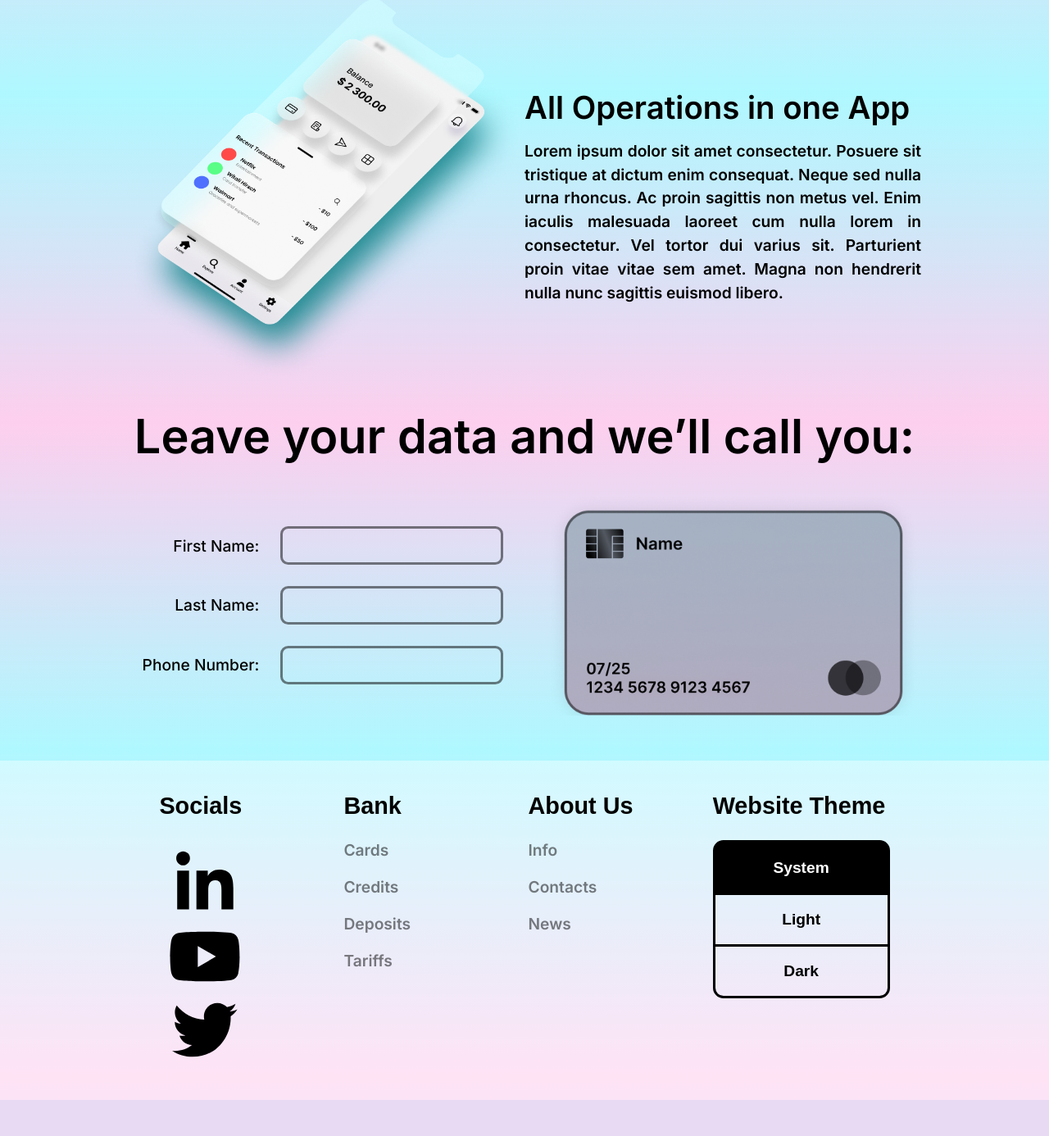
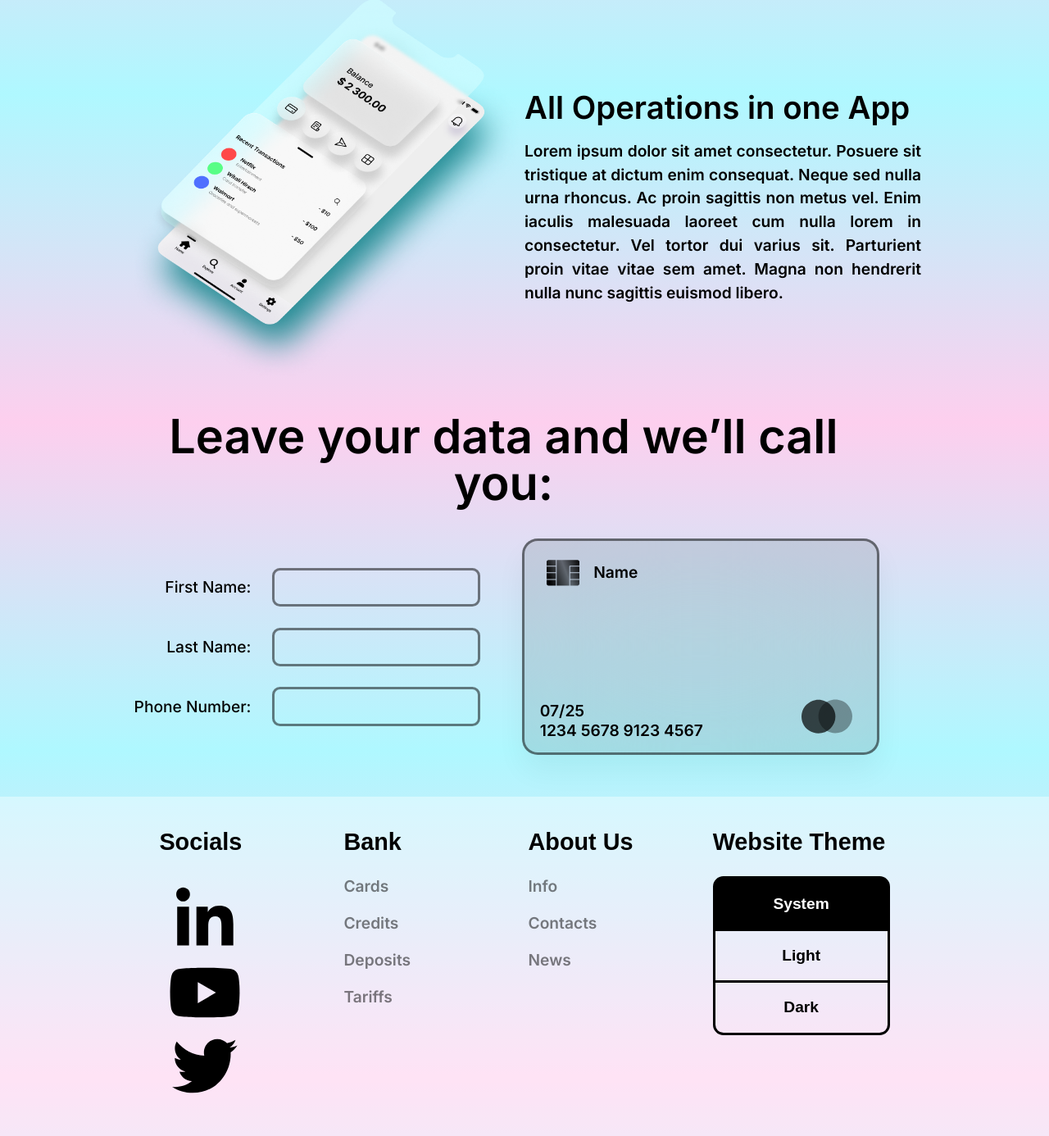
Before and after one commit to witalihirsch/websites, a PHP site: page / in a window 1280 px wide. Shown: the part 1085-2471 px from the top of the page at 82% size. Before the commit the page ends 2427 px from the top, so only its background shows below. Run offline with PHP 8.4, Linux system fonts and the light colour scheme; some libraries are stand-ins or nearby versions.

Commit message:
card animation

```diff
--- /dev/null
+++ b/bank/css/card.css
@@ -0,0 +1,156 @@
+.box {
+    position: relative;
+    border-radius: calc(12px + (24 - 12) * ((100vw - 320px) / (1920 - 320)));
+    transform-style: preserve-3d;
+}
+
+.box .card {
+    position: relative;
+    background: rgba(0, 0, 0, 0.1);
+    width: calc(272px + (545 - 272) * ((100vw - 320px) / (1920 - 320)));
+    min-height: calc(165px + (330 - 165) * ((100vw - 320px) / (1920 - 320)));
+    backdrop-filter: blur(6rem);
+    -webkit-backdrop-filter: blur(6rem);
+    border: calc(2px + (4 - 2) * ((100vw - 320px) / (1920 - 320))) solid rgba(0, 0, 0, 0.5);
+    border-radius: calc(12px + (24 - 12) * ((100vw - 320px) / (1920 - 320)));
+    box-shadow: 0 calc(12px + (24 - 12) * ((100vw - 320px) / (1920 - 320))) calc(22px + (44 - 22) * ((100vw - 320px) / (1920 - 320))) rgba(0, 0, 0, 0.05);
+    transform-style: preserve-3d;
+}
+
+.card-chip {
+    position: absolute;
+    top: 7%;
+    left: 5%;
+    width: calc(35px + (70 - 35) * ((100vw - 320px) / (1920 - 320)));
+    height: calc(30px + (60 - 30) * ((100vw - 320px) / (1920 - 320)));
+    background: rgba(255, 255, 255, 0);
+    border: calc(2px + (4 - 2) * ((100vw - 320px) / (1920 - 320))) solid rgba(0, 0, 0, 0);
+    border-radius: calc(6px + (12 - 6) * ((100vw - 320px) / (1920 - 320)));
+    transition: 0.5s;
+    z-index: 1;
+}
+
+.card-chip::before {
+    content: '';
+    position: absolute;
+    inset: 0;
+    background: url(../images/chip.svg);
+    background-position: center;
+    background-size: 80%;
+    background-repeat: no-repeat;
+}
+
+.box:hover .card-chip {
+    top: -4%;
+    left: -3%;
+    width: calc(50px + (100 - 50) * ((100vw - 320px) / (1920 - 320)));
+    height: calc(50px + (100 - 50) * ((100vw - 320px) / (1920 - 320)));
+    background: rgba(0, 0, 0, 0.1);
+    transform: translateZ(calc(40px + (80 - 40) * ((100vw - 320px) / (1920 - 320))));
+    backdrop-filter: blur(6rem);
+    -webkit-backdrop-filter: blur(6rem);
+    border: calc(2px + (4 - 2) * ((100vw - 320px) / (1920 - 320))) solid rgba(0, 0, 0, 0.5);
+    border-radius: calc(6px + (12 - 6) * ((100vw - 320px) / (1920 - 320)));
+    box-shadow: 0 calc(12px + (24 - 12) * ((100vw - 320px) / (1920 - 320))) calc(22px + (44 - 22) * ((100vw - 320px) / (1920 - 320))) rgba(0, 0, 0, 0.5);
+}
+
+.card-name {
+    position: absolute;
+    top: 11%;
+    left: 20%;
+    font-size: calc(12px + (24 - 12) * ((100vw - 320px) / (1920 - 320)));
+    font-weight: 600;
+    transition: 0.5s;
+    z-index: 1;
+}
+
+.box:hover .card-name {
+    top: 6%;
+    left: 25%;
+    transform: translateZ(calc(20px + (40 - 20) * ((100vw - 320px) / (1920 - 320))));
+}
+
+.card-year {
+    position: absolute;
+    top: initial;
+    bottom: 16%;
+    left: 5%;
+    font-size: calc(12px + (24 - 12) * ((100vw - 320px) / (1920 - 320)));
+    font-weight: 600;
+    transition: 0.5s;
+    z-index: 1;
+}
+
+.box:hover .card-year {
+    top: initial;
+    bottom: 21%;
+    left: 10%;
+    transform: translateZ(calc(20px + (40 - 20) * ((100vw - 320px) / (1920 - 320))));
+}
+
+.card-num {
+    position: absolute;
+    top: initial;
+    bottom: 7%;
+    left: 5%;
+    font-size: calc(12px + (24 - 12) * ((100vw - 320px) / (1920 - 320)));
+    font-weight: 600;
+    transition: 0.5s;
+    z-index: 1;
+}
+
+.box:hover .card-num {
+    top: initial;
+    bottom: 12%;
+    left: 10%;
+    transform: translateZ(calc(20px + (40 - 20) * ((100vw - 320px) / (1920 - 320))));
+}
+
+.card-name::before,
+.card-year::before,
+.card-num::before {
+    content: '';
+    position: absolute;
+    inset: 0;
+}
+
+.card-mastercard {
+    position: absolute;
+    top: initial;
+    left: initial;
+    right: 5%;
+    bottom: 7%;
+    width: calc(52px + (105 - 52) * ((100vw - 320px) / (1920 - 320)));
+    height: calc(35px + (70 - 35) * ((100vw - 320px) / (1920 - 320)));
+    background: rgba(255, 255, 255, 0);
+    border: calc(2px + (4 - 2) * ((100vw - 320px) / (1920 - 320))) solid rgba(0, 0, 0, 0);
+    border-radius: calc(6px + (12 - 6) * ((100vw - 320px) / (1920 - 320)));
+    transition: 0.5s;
+    z-index: 1;
+}
+
+.card-mastercard::before {
+    content: '';
+    position: absolute;
+    inset: 0;
+    background: url(../images/card-mastercard.svg);
+    background-position: center;
+    background-size: 80%;
+    background-repeat: no-repeat;
+}
+
+.box:hover .card-mastercard {
+    top: initial;
+    left: initial;
+    right: -3%;
+    bottom: -4%;
+    width: calc(55px + (110 - 55) * ((100vw - 320px) / (1920 - 320)));
+    height: calc(55px + (110 - 55) * ((100vw - 320px) / (1920 - 320)));
+    background: rgba(0, 0, 0, 0.1);
+    transform: translateZ(calc(40px + (80 - 40) * ((100vw - 320px) / (1920 - 320))));
+    backdrop-filter: blur(6rem);
+    -webkit-backdrop-filter: blur(6rem);
+    border: calc(2px + (4 - 2) * ((100vw - 320px) / (1920 - 320))) solid rgba(0, 0, 0, 0.5);
+    border-radius: calc(6px + (12 - 6) * ((100vw - 320px) / (1920 - 320)));
+    box-shadow: 0 calc(12px + (24 - 12) * ((100vw - 320px) / (1920 - 320))) calc(22px + (44 - 22) * ((100vw - 320px) / (1920 - 320))) rgba(0, 0, 0, 0.5);
+}
--- a/bank/css/style.css
+++ b/bank/css/style.css
@@ -406,6 +406,7 @@ body.active {
 
 .center-content-bottom {
     margin-bottom: calc(16px + (32 - 16) * ((100vw - 320px) / (1920 - 320)));
+    margin-right: calc(32px + (64 - 32) * ((100vw - 320px) / (1920 - 320)));
 }
 
 .data {
@@ -444,7 +445,7 @@ body.active {
 }
 
 .inputs input {
-    width: 65%;
+    width: 100%;
     border: calc(2px + (4 - 2) * ((100vw - 320px) / (1920 - 320))) solid rgba(0, 0, 0, 0.5);
     border-radius: calc(6px + (12 - 6) * ((100vw - 320px) / (1920 - 320)));
     padding: calc(6px + (12 - 6) * ((100vw - 320px) / (1920 - 320))) calc(12px + (24 - 12) * ((100vw - 320px) / (1920 - 320)));
@@ -454,15 +455,6 @@ body.active {
 
 .inputs input[type=input] {
     font-size: calc(12px + (24 - 12) * ((100vw - 320px) / (1920 - 320)));
-    ;
-}
-
-.data-right {
-    width: 100%;
-}
-
-.data-right img {
-    max-width: 100%;
 }
 
 
--- a/bank/index.html
+++ b/bank/index.html
@@ -7,6 +7,7 @@
     <meta name="theme-color" content="#FDCFEE">
     <meta http-equiv="X-UA-Compatible" content="ie-edge">
     <link rel="stylesheet" type="text/css" href="css/style.css" />
+    <link rel="stylesheet" type="text/css" href="css/card.css" />
     <title>Bank</title>
 </head>
 
@@ -113,8 +114,13 @@
                                 <input type="input" name="phone-number" ontouchstart="">
                             </div>
                         </div>
-                        <div class="data-right">
-                            <img src="images/card.png" alt="Device">
+                        <div class="box">
+                            <div class="card"></div>
+                            <div class="card-chip"></div>
+                            <div class="card-name">Name</div>
+                            <div class="card-year">07/25</div>
+                            <div class="card-num">1234 5678 9123 4567</div>
+                            <div class="card-mastercard"></div>
                         </div>
                     </div>
                 </div>
@@ -124,7 +130,7 @@
     <footer class="footer">
         <div class="container-row">
             <div class="footer-section">
-                <button class="footer-title" id="socials-title"ontouchstart="">Socials</button>
+                <button class="footer-title" id="socials-title" ontouchstart="">Socials</button>
                 <div class="socials">
                     <img src="images/linkedin.svg" alt="LinkedIn">
                     <img src="images/youtube.svg" alt="Youtube">
@@ -160,6 +166,17 @@
     </footer>
     <script type="text/javascript" src="js/burger.js"></script>
     <script type="text/javascript" src="js/accordion.js"></script>
+    <script src="https://cdnjs.cloudflare.com/ajax/libs/vanilla-tilt/1.8.0/vanilla-tilt.min.js" integrity="sha512-RX/OFugt/bkgwRQg4B22KYE79dQhwaPp2IZaA/YyU3GMo/qY7GrXkiG6Dvvwnds6/DefCfwPTgCXnaC6nAgVYw==" crossorigin="anonymous" referrerpolicy="no-referrer"></script>
+    <script>
+    VanillaTilt.init(document.querySelector(".box"), {
+        max: 15,
+        speed: 400,
+        glare: true,
+        "max-glare": 0.3,
+        scale: 1.1,
+
+    });
+    </script>
 </body>
 
 </html>
```
Also changed, not shown: bank/images/card-mastercard.svg (added), bank/images/chip.svg (added).
